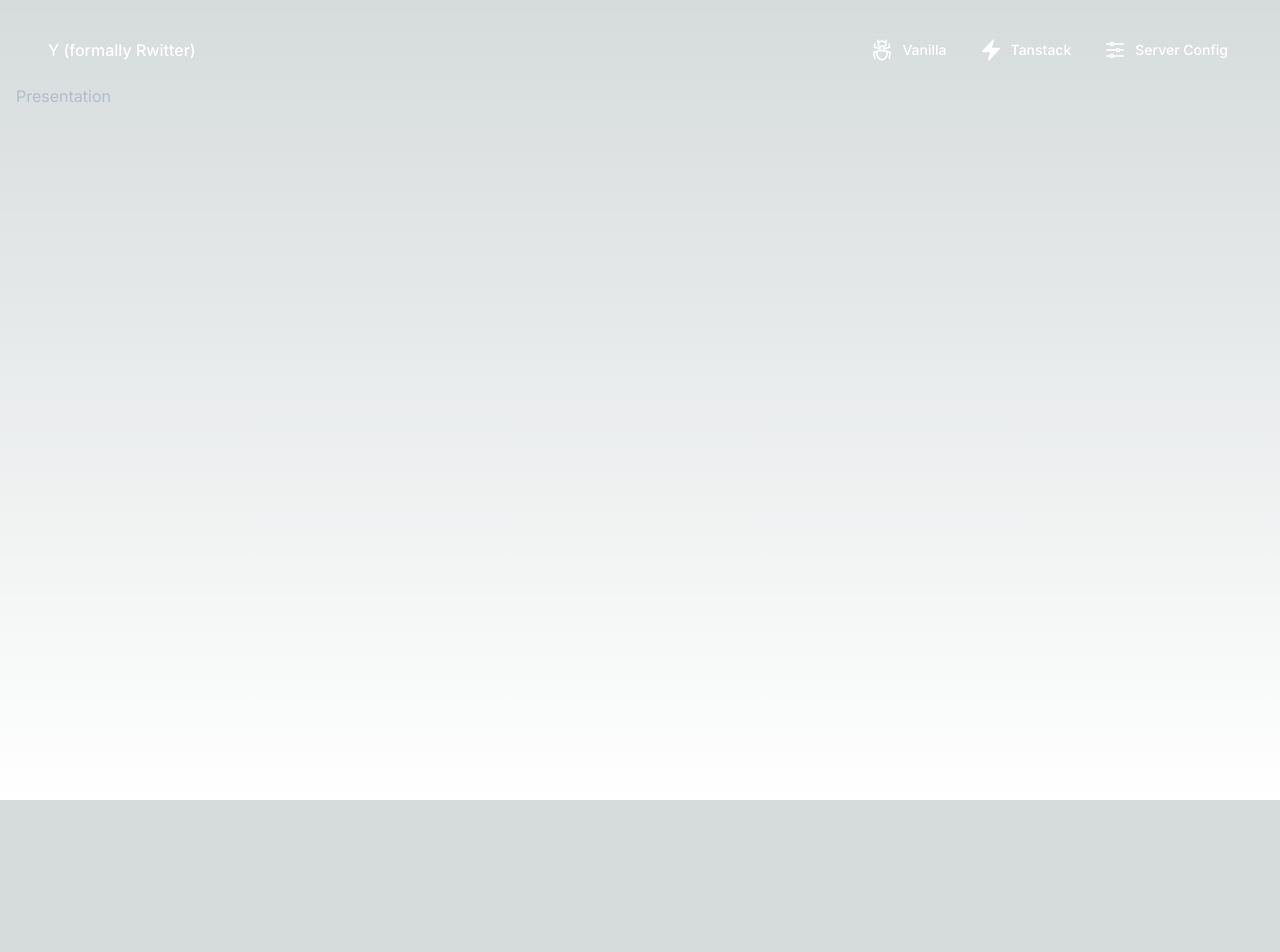
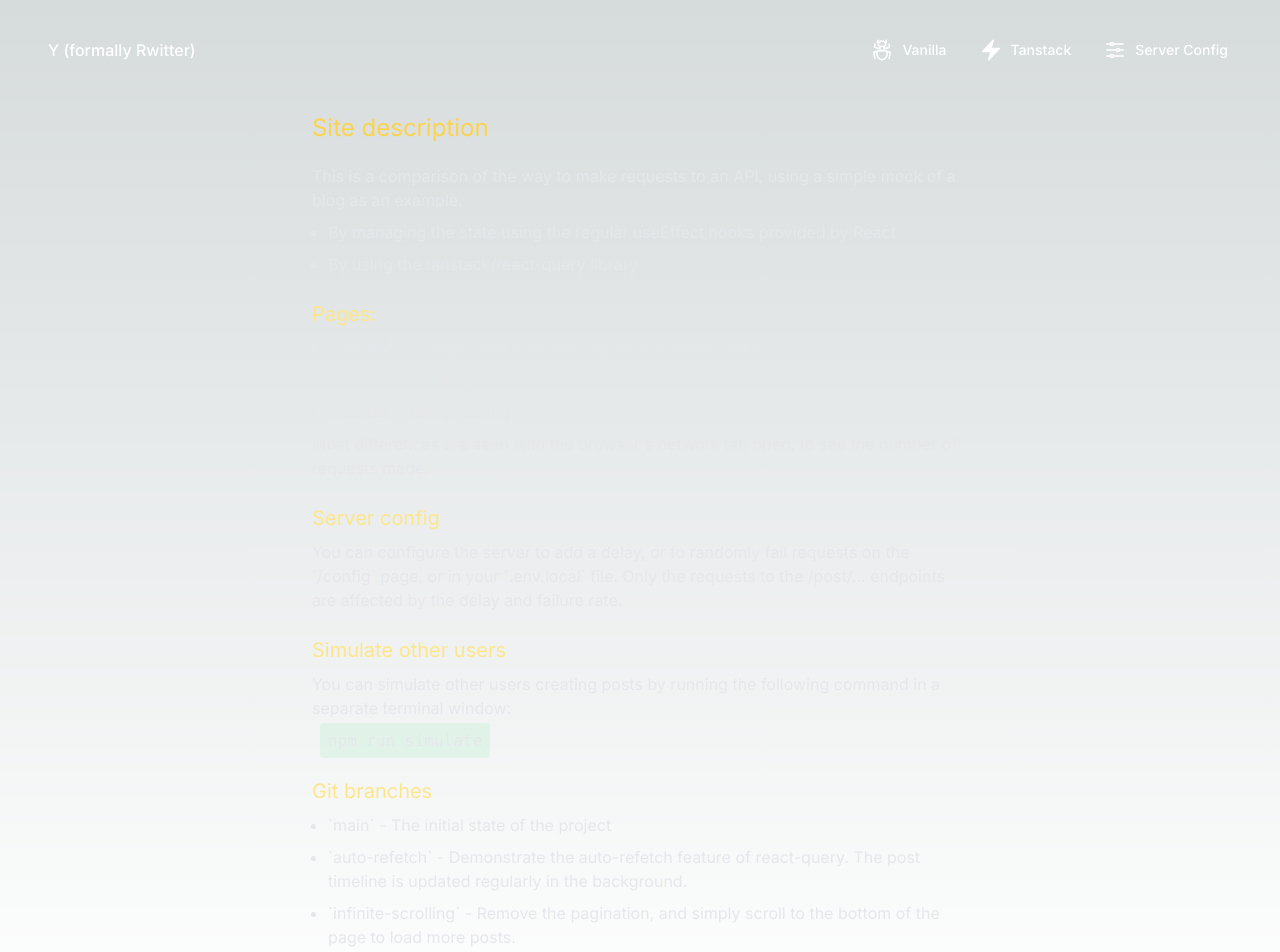
Before and after one commit to requirement-yogi/demo-tanstack-query, a Next.js app: page / in a window 1280 px wide. Shown: the top 952 px of the page. Before the commit the page ends 800 px from the top, so only its background shows below. Built offline with nearby package versions, Linux system fonts and the light colour scheme.

Commit message:
Update readme

```diff
--- a/src/app/page.tsx
+++ b/src/app/page.tsx
@@ -1,6 +1,75 @@
+import {ReactNode} from "react";
+
 /**
  * Home page for the application
  */
 export default function Home() {
-    return <div>Presentation</div>;
+    return (
+        <div className={"max-w-prose text-gray-200 my-2 mx-auto"}>
+            <Title>Site description</Title>
+            <Paragraph>
+                This is a comparison of the way to make requests to an API, using a simple mock of a blog as an example.
+            </Paragraph>
+            <List>
+                <ListItem>By managing the state using the regular useEffect hooks provided by React</ListItem>
+                <ListItem>By using the tanstack/react-query library</ListItem>
+            </List>
+            <SubTitle>Pages:</SubTitle>
+            <List>
+                <ListItem>`/vanilla/...` - Pages that uses the regular useEffect hooks</ListItem>
+                <ListItem>`/tanstack/...` - Pages that uses the react-query library</ListItem>
+                <ListItem>`/config` - Server config</ListItem>
+            </List>
+            <Paragraph>
+                Most differences are seen with the browser's network tab open, to see the number of requests made.
+            </Paragraph>
+            <SubTitle>Server config</SubTitle>
+            <Paragraph>
+                You can configure the server to add a delay, or to randomly fail requests on the `/config` page, or in
+                your `.env.local` file. Only the requests to the /post/... endpoints are affected by the delay and
+                failure rate.
+            </Paragraph>
+            <SubTitle>Simulate other users</SubTitle>
+            <Paragraph>
+                You can simulate other users creating posts by running the following command in a separate terminal
+                window:
+            </Paragraph>
+            <code className={"border-1 bg-opacity-10 bg-green-400 p-2 rounded m-2   "}>npm run simulate</code>
+            <SubTitle>Git branches</SubTitle>
+            <List>
+                <ListItem>`main` - The initial state of the project</ListItem>
+                <ListItem>
+                    `auto-refetch` - Demonstrate the auto-refetch feature of react-query. The post timeline is updated
+                    regularly in the background.
+                </ListItem>
+                <ListItem>
+                    `infinite-scrolling` - Remove the pagination, and simply scroll to the bottom of the page to load
+                    more posts.
+                </ListItem>
+                <ListItem>
+                    `prefetch` - Post details are loaded in the background when hovering over a post "Read more" link.
+                </ListItem>
+            </List>
+        </div>
+    );
 }
+
+const Title = ({ children }: { children: ReactNode }) => {
+    return <h1 className="text-2xl text-amber-300 my-5">{children}</h1>;
+};
+
+const Paragraph = ({ children }: { children: ReactNode }) => {
+    return <p className=" my-2">{children}</p>;
+};
+
+const SubTitle = ({ children }: { children: ReactNode }) => {
+    return <h2 className="text-xl text-amber-200 mt-6 mb-2">{children}</h2>;
+};
+
+const ListItem = ({ children }: { children: ReactNode }) => {
+    return <li className="my-2">{children}</li>;
+};
+
+const List = ({ children }: { children: ReactNode }) => {
+    return <ul className={"list-disc ml-4"}>{children}</ul>;
+};
```
Also changed, not shown: 1 other file (tests, documents, lock files or other folders).
